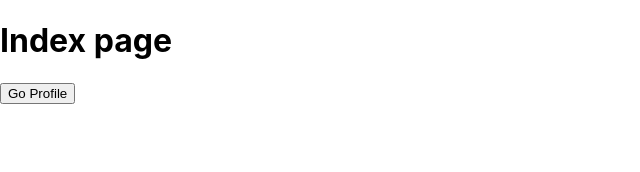
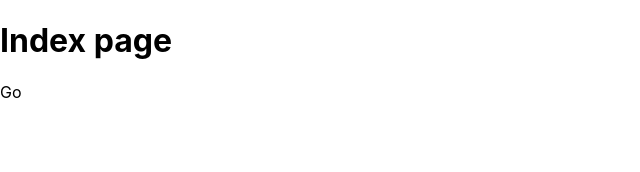
Before and after one commit to thinkAmi-sandbox/oidc_op_rp-sample, a Next.js app in the folder nextjs_relying_party_with_public_page/: page / in a window 1280 px wide. Shown: the top 172 px of the page, without its empty margins (0-640 px from the left). Built offline with nearby package versions, Linux system fonts and the light colour scheme.

Commit message:
replace from Link component to a tag

```diff
--- a/nextjs_relying_party_with_public_page/pages/index.js
+++ b/nextjs_relying_party_with_public_page/pages/index.js
@@ -1,12 +1,25 @@
-import Link from 'next/link'
+// import Link from 'next/link'
 
-export default function Home() {
+export const getServerSideProps = async function ({ req, res }) {
+  return {
+    props: {
+      host: process.env.NEXT_HOST,
+      port: process.env.PORT,
+    }
+  }
+}
+
+
+export default function Home({ host, port }) {
   return (
     <>
       <h1>Index page</h1>
-      <Link href="/profile" passHref>
-        <button>Go Profile</button>
-      </Link>
+
+      {/* クライアントでのルーティングができないので、aタグに差し替え */}
+      <a href={`${host}:${port}/profile`}>Go</a>
+      {/*<Link href="/profile" passHref>*/}
+      {/*  <button>Go Profile</button>*/}
+      {/*</Link>*/}
     </>
   )
 }
```
